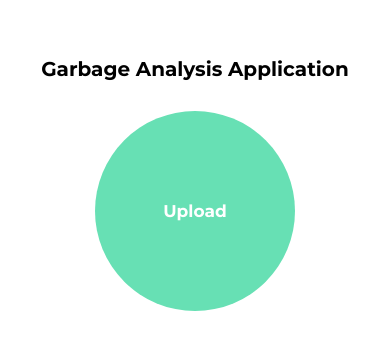
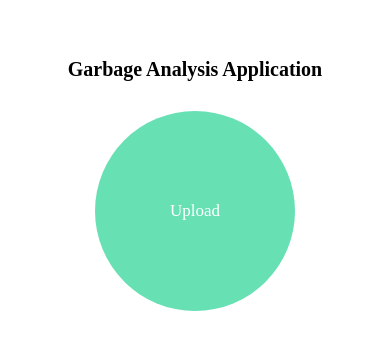
Before and after one commit to napassawan-s/Garbage-Analysis-Application, a React Native app: screen / in a window 390 px wide. Shown: the part 223-572 px from the top of the page. Built offline with nearby package versions, Linux system fonts and the light colour scheme.

Commit message:
edit back button, add Enlarge.js

```diff
--- a/App.js
+++ b/App.js
@@ -7,9 +7,11 @@ import Home from './pages/Home';
 import Result from './pages/Result';
 import SelectPhotos from './pages/SelectPhotos';
 import ShowSelected from './pages/ShowSelected';
+import Enlarge from './pages/Enlarge';
 import ImgList from './pages/ImgList';
 import { NavigationContainer } from '@react-navigation/native';
-import { createStackNavigator } from '@react-navigation/stack';
+import { createStackNavigator, HeaderBackButton } from '@react-navigation/stack';
+
 
 const Stack = createStackNavigator();
 
@@ -46,16 +48,17 @@ export default class App extends React.Component {
 
     return (
       <NavigationContainer>
-        <Stack.Navigator
-          screenOptions={{
-            headerShown: false
-          }}
+        <Stack.Navigator back={{title: 'Back'}}
+          //screenOptions={{
+            //headerShown: false
+          //}}
         >
           <Stack.Screen name="Home" component={Home} options={{headerShown: false}} />
-          <Stack.Screen name="SelectPhotos" component={SelectPhotos} options={{title: 'Upload Photos'}} />
-          <Stack.Screen name="ShowSelected" component={ShowSelected} options={{title: 'Selected Photos'}}  />
-          <Stack.Screen name="Result" component={Result} />
-          <Stack.Screen name="ImgList" component={ImgList} />
+          <Stack.Screen name="SelectPhotos" component={SelectPhotos} options={{headerShown: false, title: 'Upload Photos', headerBackTitle: 'back' }} />
+          <Stack.Screen name="ShowSelected" component={ShowSelected} options={{title: 'Selected Photos', headerBackTitle: 'back'}} />
+          <Stack.Screen name="Result" component={Result} options={{title: 'Result', headerBackTitle: 'back' }} />
+          <Stack.Screen name="ImgList" component={ImgList} options={({ route }) => ({ title: route.params.pics['title'], headerBackTitle: 'back'})} />
+          <Stack.Screen name="Enlarge" component={Enlarge} options={{title: '', headerBackTitle: 'back' }} />
         </Stack.Navigator>
       </NavigationContainer>
     );
--- a/components/ResultPanel.js
+++ b/components/ResultPanel.js
@@ -2,16 +2,16 @@ import React from 'react';
 import { Card, Header } from 'react-native-elements';
 import { Text, View, StyleSheet, Image } from 'react-native';
 import { SafeAreaProvider } from 'react-native-safe-area-context';
-//import { Text } from './Text';
 
 const ResultPanel = (props, { navigation }) => {
     return (
 
             <Card containerStyle={{
-                width: '95%', backgroundColor: 'white',
+                width: '97%', backgroundColor: 'white',
                 borderWidth: 0,
                 shadowColor: 'white',
-                justifyContent: 'center'
+                justifyContent: 'center',
+                alignSelf: 'center'
 
             }}
             >
@@ -40,13 +40,15 @@ const styles = StyleSheet.create({
     },
     cardTitle: {
         textAlign: 'left',
-        fontFamily: 'Montserrat-Bold',
+        fontFamily: 'San Francisco',
+        fontWeight: 'normal',
         fontSize: 17
     },
     img: {
-        width: 50,
-        height: 50,
-        margin: 4
+        width: 65,
+        height: 65,
+        margin: 2,
+        resizeMode: 'cover'
     },
     imgContainer: {
         flexDirection: 'row',
--- a/package.json
+++ b/package.json
@@ -26,10 +26,11 @@
     "react-native": "0.64.3",
     "react-native-elements": "^3.4.2",
     "react-native-gesture-handler": "~2.1.0",
+    "react-native-image-pan-zoom": "^2.1.12",
     "react-native-safe-area": "^0.5.1",
     "react-native-safe-area-context": "^3.3.2",
     "react-native-screens": "~3.10.1",
-    "react-native-unimodules": "^0.14.10",
+    "react-native-unimodules": "~0.15.0",
     "react-native-vector-icons": "^9.1.0",
     "react-native-web": "0.17.1",
     "unimodules-permissions-interface": "^6.1.0"
--- /dev/null
+++ b/pages/Enlarge.js
@@ -0,0 +1,53 @@
+import { StyleSheet, Text, View, Button, Image, Dimensions } from 'react-native';
+import React, { useState, useEffect } from 'react';
+import ImageZoom from 'react-native-image-pan-zoom';
+
+let screenWidth = Dimensions.get('screen').width
+let screenHeight = Dimensions.get('screen').height
+
+const Enlarge = ({ route, navigation }) => {
+    let uri = route.params.pic;
+
+    console.log(Dimensions.get('screen').width+'/'+Dimensions.get('screen').height)
+
+    return (
+
+            <View  style={styles.container}>
+            <ImageZoom cropWidth={screenWidth}
+                       cropHeight={screenHeight}
+                       imageWidth={screenWidth}
+                       imageHeight={screenHeight}
+                       maxOverflow={0}>
+                <Image
+                    source={{ uri: uri }}
+                    style={styles.img} />
+
+            </ImageZoom>
+            </View>
+    );
+}
+const styles = StyleSheet.create({
+    container: {
+        flex: 1,
+        backgroundColor: 'white',
+        width: '100%',
+        height: '100%',
+        justifyContent: 'center'
+    },
+
+    title: {
+        fontFamily: 'Montserrat-Bold',
+    },
+    button: {
+        color: 'black'
+    },
+    img: {
+        width: screenWidth,
+        height:  screenHeight,
+        alignSelf: 'center',
+        resizeMode: 'contain',
+    },
+
+});
+
+export default Enlarge;
--- a/pages/Home.js
+++ b/pages/Home.js
@@ -25,13 +25,14 @@ const styles = StyleSheet.create({
     },
 
     title: {
-        fontFamily: 'Montserrat-Bold',
-        fontSize: 20
+        fontFamily: 'San Francisco',
+        fontSize: 20,
+        fontWeight: 'bold'
     },
     button: {
         margin: 30,
         backgroundColor: '#67E0B4',
-        fontFamily: 'Montserrat-Bold',
+        fontFamily: 'San Francisco',
         fontSize: 17,
         color: 'white',
         width: 200,
--- a/pages/ImgList.js
+++ b/pages/ImgList.js
@@ -1,26 +1,10 @@
-import { StyleSheet, Text, View, Button,Image } from 'react-native';
-import ResultPanel from '../components/ResultPanel';
-import { Header } from 'react-native-elements';
+import { StyleSheet, Text, View, Button, Image, Dimensions } from 'react-native';
 import { SafeAreaProvider } from 'react-native-safe-area-context';
 import { TouchableOpacity } from 'react-native-gesture-handler';
 
-let items = [{
-    uniqueId: 'Glass',
-    title: 'Glass',
-    uri: ['https://reactnative.dev/img/tiny_logo.png', 'https://reactnative.dev/img/tiny_logo.png', 'https://reactnative.dev/img/tiny_logo.png']
-}, {
-    uniqueId: 'Metal',
-    title: 'Metal',
-    uri: ['https://reactnative.dev/img/tiny_logo.png', 'https://reactnative.dev/img/tiny_logo.png', 'https://reactnative.dev/img/tiny_logo.png']
-}, {
-    uniqueId: 'Paper',
-    title: 'Paper',
-    uri: ['https://reactnative.dev/img/tiny_logo.png', 'https://reactnative.dev/img/tiny_logo.png', 'https://reactnative.dev/img/tiny_logo.png']
-}, {
-    uniqueId: 'Plastic',
-    title: 'Plastic',
-    uri: ['https://reactnative.dev/img/tiny_logo.png', 'https://reactnative.dev/img/tiny_logo.png', 'https://reactnative.dev/img/tiny_logo.png']
-},]
+let width = Dimensions.get('screen').width *0.32
+let height = Dimensions.get('screen').width * 0.32
+let margin = Dimensions.get('screen').width * 0.0065
 
 const ImgList = ({ route, navigation }) => {
     let photos = route.params.pics;
@@ -29,11 +13,14 @@ const ImgList = ({ route, navigation }) => {
             <View style={styles.imgContainer}>
                 {
                     photos['uri'].map((photo, index) => {
-                   return(
+                        return (
+                            <TouchableOpacity key={index} onPress={()=>navigation.navigate('Enlarge', {pic: photo})}>
                                 <Image
-                        key={index}
-                        source = { {uri: photo } }
+
+                                    source={{ uri: photo }}
                                     style={styles.img} />
+                            </TouchableOpacity>
+
                         )
                     })
                 }
@@ -64,10 +51,9 @@ const styles = StyleSheet.create({
         color: 'black'
     },
     img: {
-        width: 120,
-        height: 120,
-        margin: 5,
-        alignItems: 'center',
+        width: width,
+        height: height,
+        margin: margin,
     },
     imgContainer: { //not centered yet
         width: '100%',
@@ -75,9 +61,6 @@ const styles = StyleSheet.create({
         marginTop: 10,
         flexDirection: 'row',
         flexWrap: 'wrap',
-        alignItems: 'center',
-        textAlign: 'center',
-        alignContent: 'center'
     }
 });
 
--- a/pages/SelectPhotos.js
+++ b/pages/SelectPhotos.js
@@ -4,6 +4,7 @@ import { AssetsSelector } from 'expo-images-picker';
 import { Ionicons } from '@expo/vector-icons';
 import { MediaType } from 'expo-media-library';
 import { SaveType } from 'expo-images-picker/src/Types';
+import { SafeAreaProvider } from 'react-native-safe-area-context';
 
 const SelectPhotos = ({ navigation }) => {
     const ForceInset = {
@@ -38,8 +39,8 @@ const SelectPhotos = ({ navigation }) => {
       assetsType: [MediaType.photo],
       minSelection: 1,
       maxSelection: 10,
-      portraitCols: 4,
-      landscapeCols: 4,
+      portraitCols: 3,
+      landscapeCols: 3,
     }),
     []
   );
@@ -73,7 +74,7 @@ const SelectPhotos = ({ navigation }) => {
       minSelection: 1,
       buttonTextStyle: _textStyle,
       buttonStyle: _buttonStyle,
-      onBack: () => {},
+      onBack: () => {navigation.navigate('Home')},
       onSuccess: (e) => onSuccess(e),
     }),
     []
@@ -103,7 +104,8 @@ const SelectPhotos = ({ navigation }) => {
   );
 
   return (
-        <View style={styles.container}>
+    <SafeAreaProvider style ={styles.container}>
+ <View style={styles.selectorContainer}>
           <AssetsSelector
             Settings={widgetSettings}
             Errors={widgetErrors}
@@ -112,6 +114,8 @@ const SelectPhotos = ({ navigation }) => {
             Resize={widgetResize}
           />
         </View>
+    </SafeAreaProvider>
+
   );
 }
 
@@ -119,9 +123,12 @@ const {height} = Dimensions.get('window');
 
 const styles = StyleSheet.create({
   container: {
+    backgroundColor: '#fff'
+  },
+  selectorContainer: {
     marginTop: height*0.04,
-    flex: 1,
-  },
+    flex: 1
+  }
 });
 
 export default SelectPhotos;
--- a/pages/ShowSelected.js
+++ b/pages/ShowSelected.js
@@ -1,5 +1,8 @@
 import React, { useMemo } from 'react';
 import { Text, View, StyleSheet, Alert, Dimensions, TouchableOpacity, Image } from 'react-native';
+
+let height = Dimensions.get('screen').width * 0.32
+let margin = Dimensions.get('screen').width * 0.0065
 
 const ShowSelected = ({ route, navigation }) => {
     let photos = route.params.photos;
@@ -8,10 +11,10 @@ const ShowSelected = ({ route, navigation }) => {
             <View style={styles.listContainer}>
                 {
                     photos.map((photo, index) => {
-                   return(
+                        return (
                             <Image
                                 key={index}
-                        source = { {uri: photo['uri'] } }
+                                source={{ uri: photo['uri'] }}
                                 style={styles.img} />
                         )
                     })
@@ -31,6 +34,8 @@ const styles = StyleSheet.create({
     container: {
         flex: 1,
         backgroundColor: '#fff',
+        alignItems: 'center',
+        height: '100%'
     },
 
     title: {
@@ -50,22 +55,21 @@ const styles = StyleSheet.create({
         textAlign: 'center',
         overflow: 'hidden',
         marginBottom: 50,
-        alignSelf:'center'
+        alignSelf: 'center'
     },
     img: {
-        width: 116,
-        height: 116,
-        margin: 3
+        width: '32%',
+        height: height,
+        margin: margin,
     },
-    listContainer: { //not centered yet
-        flex:1,
-        width: '95%',
+    listContainer: {
+        flex: 1,
+        width: '100%',
         alignSelf: 'center',
-        marginTop: 10,
+        marginTop: 3,
         flexDirection: 'row',
         flexWrap: 'wrap',
         alignItems: 'center',
-        textAlign: 'center'
     }
 });
 
```
Also changed, not shown: pages/Result.js (+5 -6 lines), 2 other files (tests, documents, lock files or other folders). Lines whose indentation alone changed are shown as unchanged.
